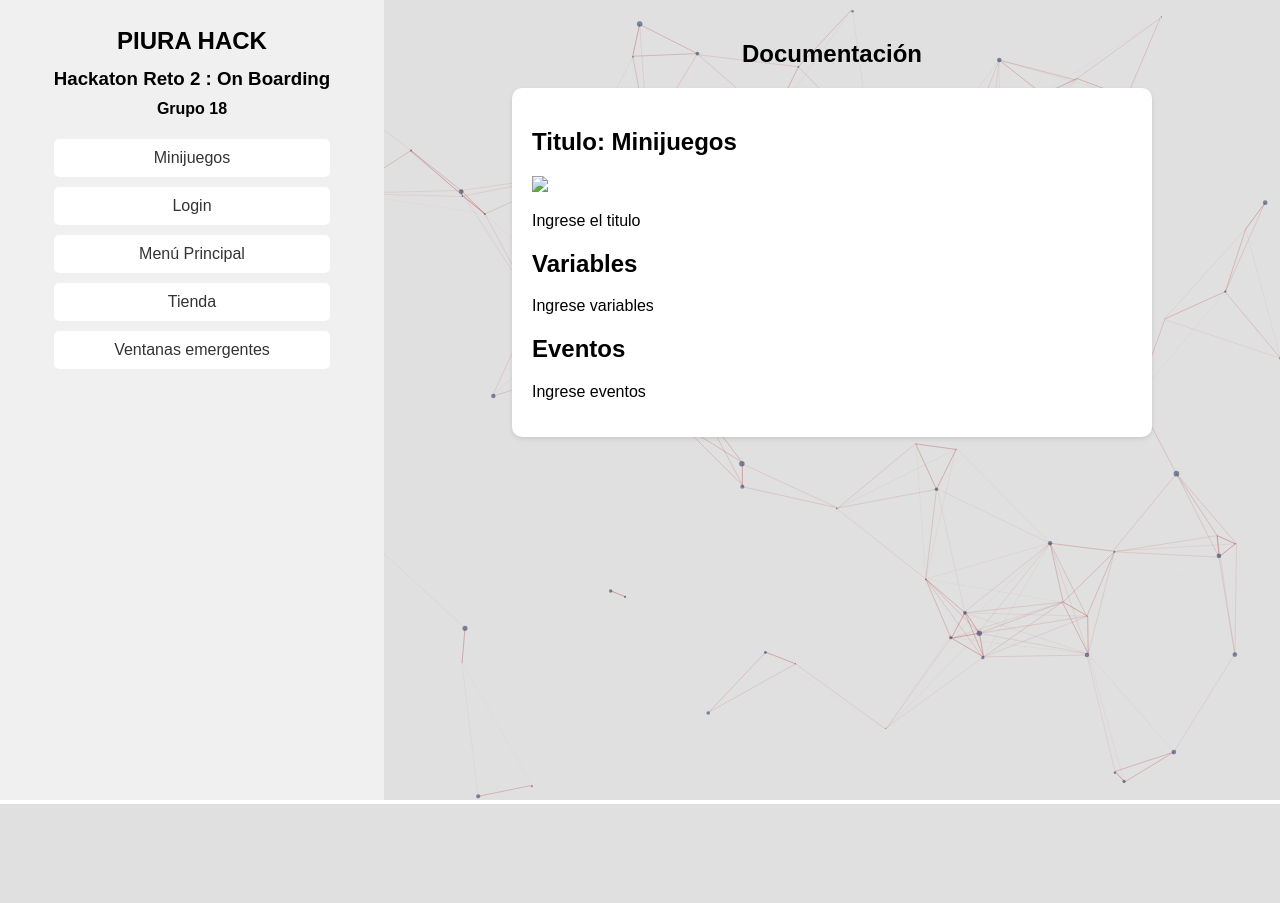
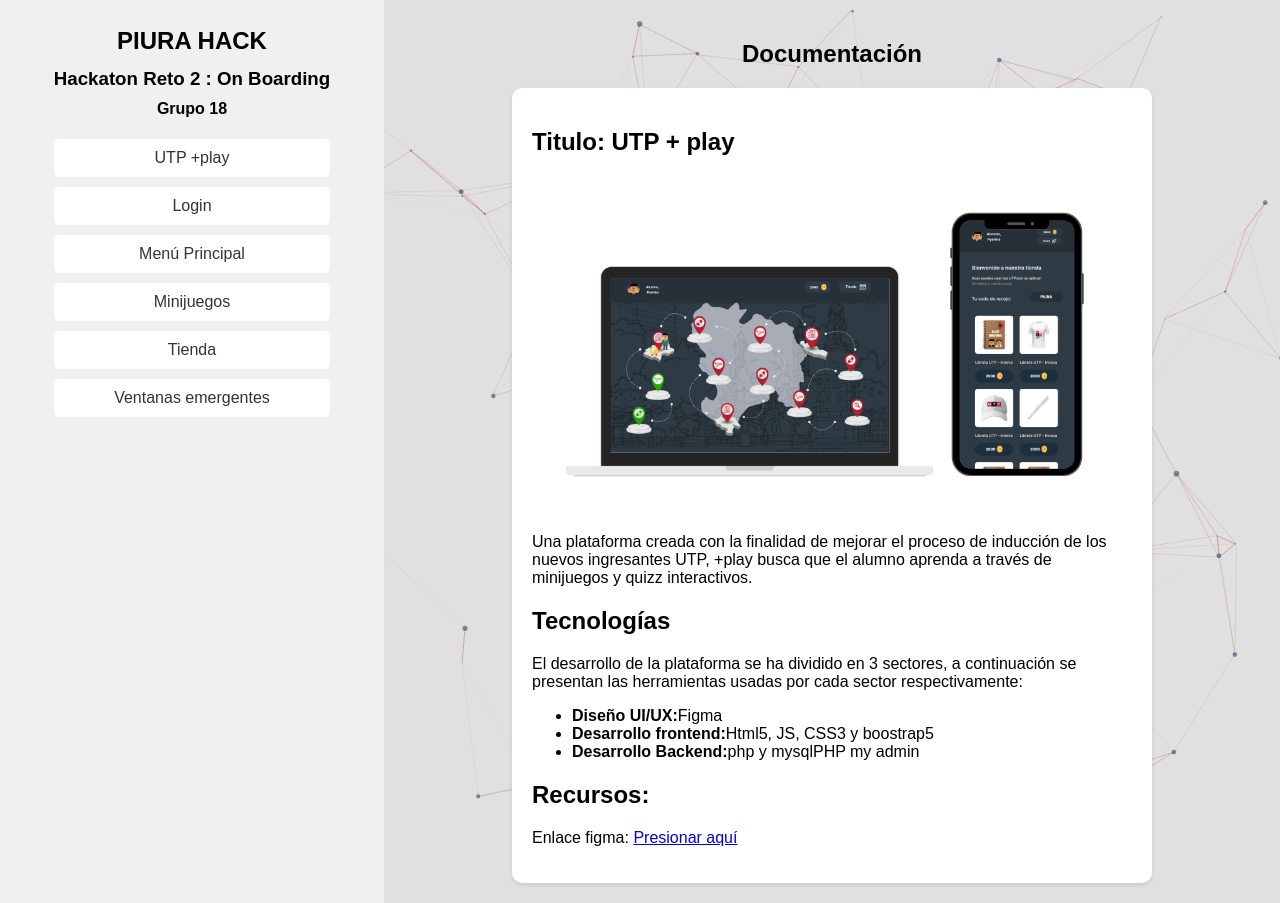
Before and after one commit to jeremy175/Documentacion, a PHP site: page / in a window 1280 px wide, after a click on "UTP +play". Before the commit the page ends 804 px from the top, so only its background shows below. Run offline with PHP 8.4, Linux system fonts and the light colour scheme; some libraries are stand-ins or nearby versions.

Commit message:
Pyerina inclida :v
necesito platicarte...

```diff
--- a/index.php
+++ b/index.php
@@ -19,25 +19,33 @@
                 </div>
 
                 <ul>
-                    <li><a href="#" onclick="showContent('content1')">Minijuegos</a></li>
+                <li><a href="#" onclick="showContent('content1')">UTP +play</a></li>
                     <li><a href="#" onclick="showContent('content2')">Login</a></li>
                     <li><a href="#" onclick="showContent('content3')">Menú Principal</a></li>
-                    <li><a href="#" onclick="showContent('content4')">Tienda</a></li>
-                    <li><a href="#" onclick="showContent('content5')">Ventanas emergentes</a></li>
+                <li><a href="#" onclick="showContent('content4')">Minijuegos</a></li>
+                <li><a href="#" onclick="showContent('content5')">Tienda</a></li>
+                    <li><a href="#" onclick="showContent('content6')">Ventanas emergentes</a></li>
                 </ul>
             </nav>
         </section>
-        <!--Seccion de minijuegos-->
+        <!--Seccion de UTP+play-->
         <section class="right-section">
         <h2>Documentación</h2>
-            <div id="content1" class="content">
-                <h1>Titulo: Minijuegos</h1>
-                <img src="https://via.placeholder.com/300">
-                <p>Ingrese el titulo</p>
-                <h2>Variables</h2><!--Definir sus variables de los minijuegos-->
-                <p>Ingrese variables</p>
-                <h2>Eventos</h2>
-                <p>Ingrese eventos</p>
+        <div id="content1" class="content" style="display: none;">
+        <h1>Titulo: UTP + play</h1>
+                <img src="./img/inicial.png" width="600px">
+                <p>Una plataforma creada con la finalidad de mejorar el proceso de inducción de los nuevos ingresantes UTP, +play busca que el alumno aprenda a través de minijuegos y quizz interactivos.
+                </p>
+                <h2>Tecnologías</h2><!--Definir sus variables de los minijuegos-->
+                <p>El desarrollo de la plataforma se ha dividido en 3 sectores, a continuación se presentan las herramientas usadas por cada sector respectivamente:
+                <ul>
+                    <li><b>Diseño UI/UX:</b>Figma</li>
+                    <LI><b>Desarrollo frontend:</b>Html5, JS, CSS3 y boostrap5</LI>
+                    <li><b>Desarrollo Backend:</b>php y mysqlPHP my admin</li>
+                </ul>
+                </p>
+                <h2>Recursos:</h2>
+                <p>Enlace figma: <a href="https://www.figma.com/design/oQvntsbTtE1pSKL2dQi8Bf/HACKATON-RETO-2-ONBOARDING-FIGMA?node-id=251-18&t=6m47Lq66OwummRKg-1" target="_blank">Presionar aquí</a></p>
         </div>
         <!--Seccion de Login-->
         <div id="content2" class="content" style="display: none;">
@@ -77,8 +85,18 @@
                 </ul>
                 </p>
             </div>
+        <!--Seccion de minijuegos-->
+            <div id="content4" class="content">
+                <h1>Titulo: Minijuegos</h1>
+                <img src="https://via.placeholder.com/300">
+                <p>Ingrese el titulo</p>
+                <h2>Variables</h2><!--Definir sus variables de los minijuegos-->
+                <p>Ingrese variables</p>
+                <h2>Eventos</h2>
+                <p>Ingrese eventos</p>
+            </div>
             <!--Seccion de tienda-->
-            <div id="content4" class="content" style="display: none;">
+            <div id="content5" class="content" style="display: none;">
                 <h1>Titulo: Tienda</h1>
                 <img src="https://via.placeholder.com/300">
                 <p>Ingrese el titulo</p>
@@ -88,7 +106,7 @@
                 <p>Ingrese eventos</p>
             </div>
             <!--Seccion ventanas emergentes-->
-            <div id="content5" class="content" style="display: none;">
+            <div id="content6" class="content" style="display: none;">
                 <h1>Titulo: Ventanas emergentes</h1>
                 <img src="https://via.placeholder.com/300">
                 <p>Ingrese el titulo</p>
```
Lines whose indentation alone changed are shown as unchanged.
